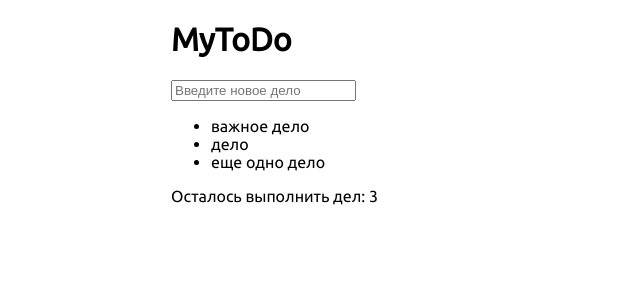
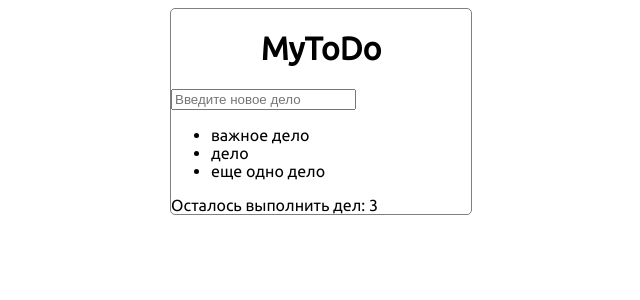
Before and after one commit to WebHeroSchool/MyToDo, a React (Create React App) app: page / in a window 1280 px wide. Shown: the top 300 px of the page, without its empty margins (319-959 px from the left). Built offline with nearby package versions, Linux system fonts and the light colour scheme.

Commit message:
task complete

```diff
--- a/src/components/App/App.js
+++ b/src/components/App/App.js
@@ -2,7 +2,7 @@ import React from 'react';
 import ItemList from '../ItemList/ItemList';
 import Footer from '../Footer/Footer';
 import Input from '../Input/Input';
-import './App.css'
+import styles from './App.module.css'
 
 const App = () => {
   const todoItems = [{
@@ -16,10 +16,10 @@ const App = () => {
   }];
 
 return(
-<div className='wrap'>
-  <h1>MyToDo</h1>
+<div className={styles.wrap}>
+  <h1 className={styles.title}>MyToDo</h1>
   <Input />
-  <ItemList todoItems={todoItems}/>
+  <ItemList todoItems={todoItems} />
   <Footer count={3}/>
 </div>)
 };
--- a/src/components/App/App.css
+++ b/src/components/App/App.module.css
@@ -4,4 +4,10 @@
   margin: auto;
   width: 300px;
   font-family: 'Ubuntu';
+  border: 1px solid grey;
+  border-radius: 5px;
 }
+
+.title{
+  text-align: center;
+}
```
